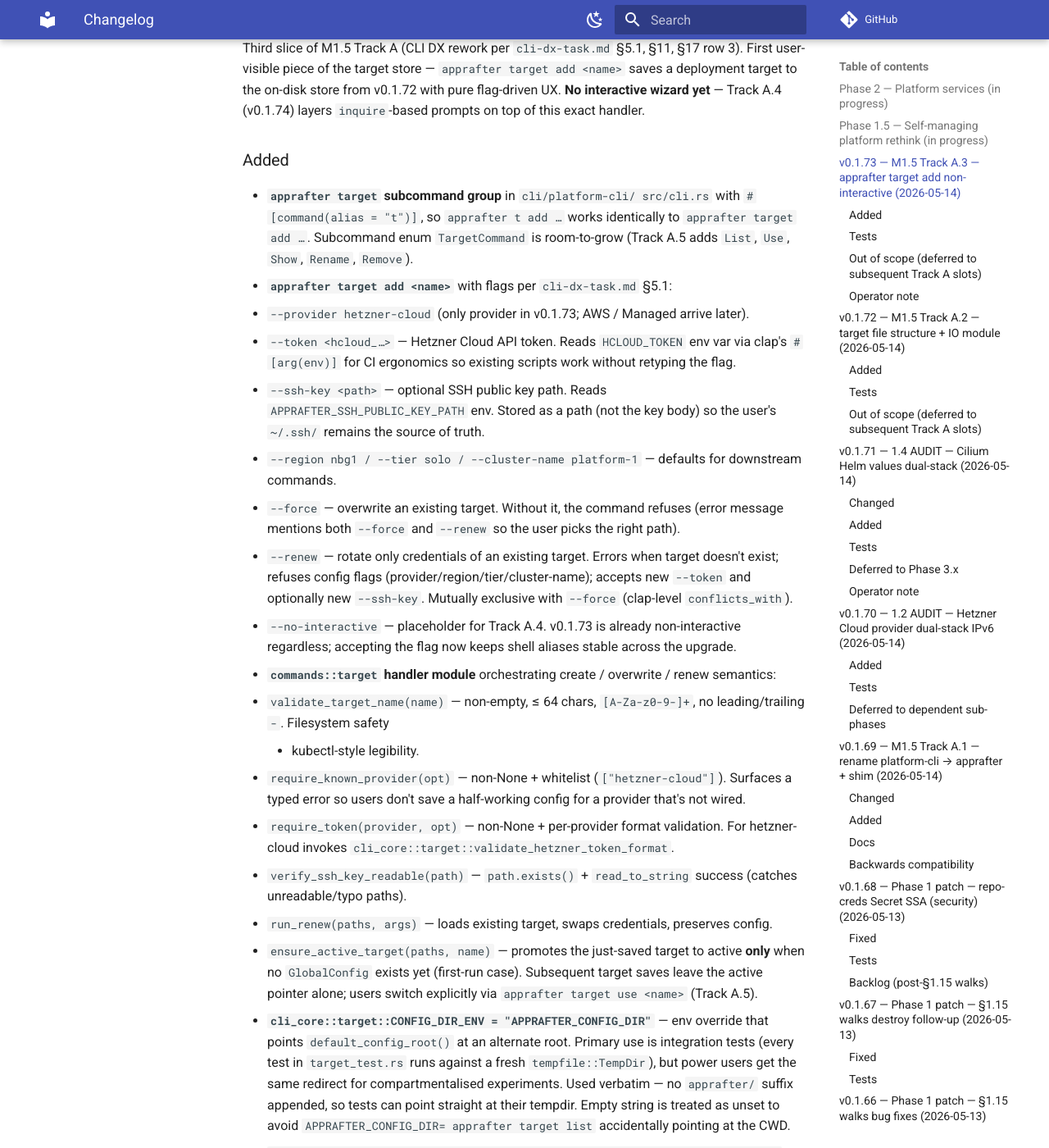
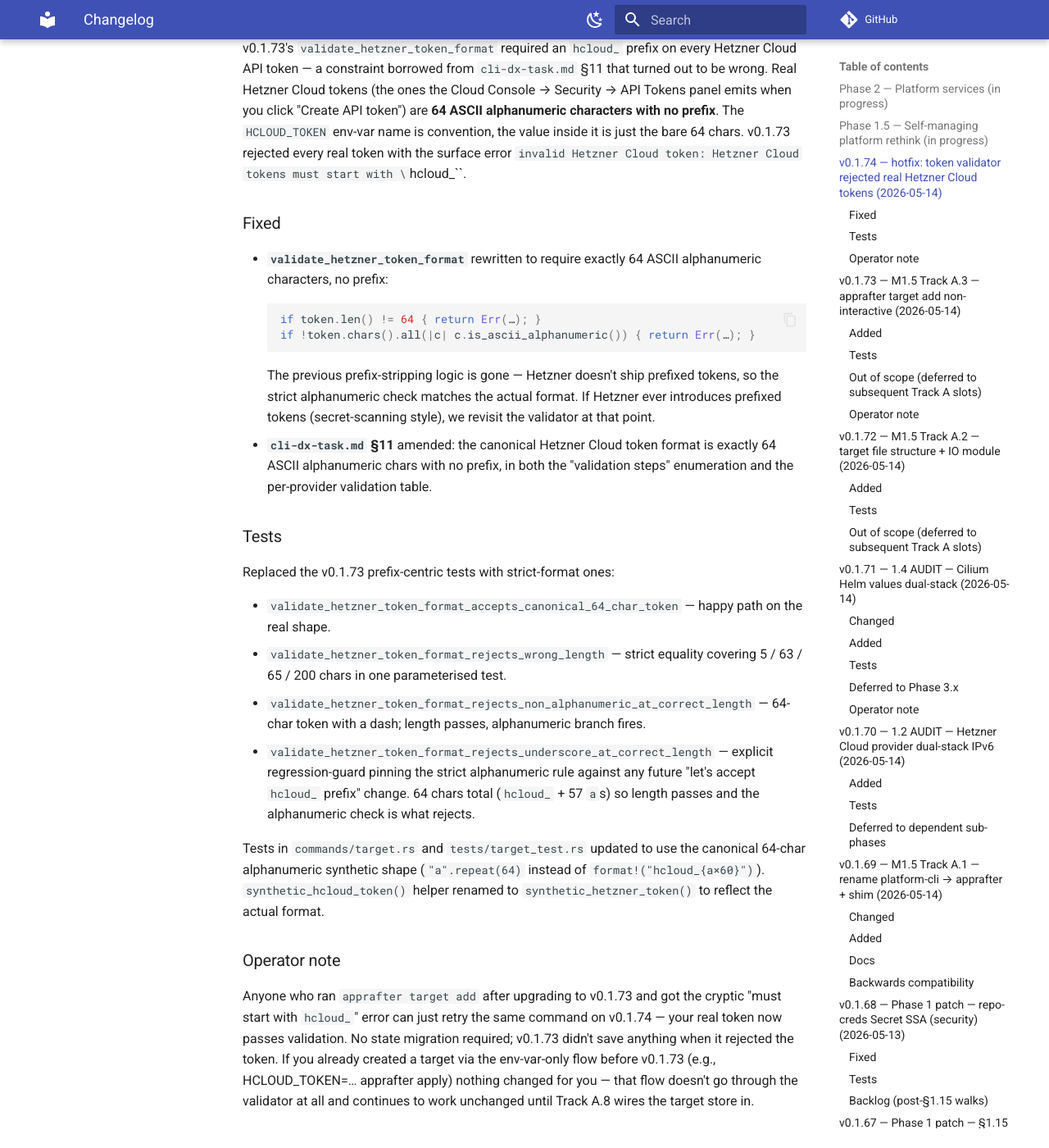
Before and after one commit to AppRafter/apprafter, an MkDocs documentation site: the page built from docs/changelog/UNRELEASED.md, in a window 1280 px wide and 1400 px high, scrolled down 602 px. Shown: the whole window at 82% size. Built offline with MkDocs 1.6.1 and Material for MkDocs 9.7.7, drawn with Linux system fonts in a browser that asks for light colours; comment, search, counter and statistics services are not loaded; some of the changed text lies outside the part shown.

Commit message:
fix(cli-core): token validator rejected real Hetzner Cloud tokens
v0.1.73's validate_hetzner_token_format wrongly required an
`hcloud_` prefix on every Hetzner Cloud API token — a constraint
borrowed from cli-dx-task.md §11 that turned out to be wrong.
Real Hetzner Cloud tokens (emitted by Cloud Console → Security →
API Tokens) are exactly 64 ASCII alphanumeric characters with no
prefix. The HCLOUD_TOKEN env-var name is convention, the value
inside it is just the bare 64 chars. v0.1.73 rejected every real
token with `invalid Hetzner Cloud token: Hetzner Cloud tokens
must start with `hcloud_``.

- `validate_hetzner_token_format` rewritten to strict 64-char
  alphanumeric. No prefix logic, no length range — exact match
  on the canonical shape. If Hetzner ever introduces prefixed
  tokens (secret-scanning style) we revisit then; speculating now
  produces YAGNI surface.
- `cli-dx-task.md` §11 amended in both the validation-steps
  enumeration and the per-provider validation table to describe
  the real format.
- v0.1.73 tests with `format!("hcloud_{a×60}")` shapes replaced
  with `"a".repeat(64)`. `synthetic_hcloud_token()` helper renamed
  to `synthetic_hetzner_token()` to reflect actual format.

Tests (5 in cli-core, plus updates in commands/target.rs and
tests/target_test.rs):
- accepts_canonical_64_char_token (happy path)
- rejects_wrong_length (parameterised: 5/63/65/200 chars)
- rejects_non_alphanumeric_at_correct_length (64-char with dash;
  length passes, alphanumeric branch fires)
- rejects_underscore_at_correct_length (regression-guard against
  the v0.1.73 hcloud_-prefix surface; 64 chars total so length
  passes and the alphanumeric check is what rejects).

Operator note: anyone who hit "must start with `hcloud_`" on
v0.1.73 can re-run the same `apprafter target add` on v0.1.74 —
real tokens now pass. No state to migrate; v0.1.73 didn't save
anything when it rejected the token. The env-var-only
`HCLOUD_TOKEN=… apprafter apply` flow was never affected (it
doesn't go through the validator).

cargo test --workspace (400+ tests) + cargo clippy --all-targets
-D warnings + cargo fmt --check + scripts/check-spdx-headers.sh
(153 files): all green.

Co-Authored-By: Claude Opus 4.7 (1M context) <noreply@anthropic.com>

````diff
--- a/docs/changelog/UNRELEASED.md
+++ b/docs/changelog/UNRELEASED.md
@@ -12,6 +12,73 @@ patch of each phase.
 _No entries yet — Phase 2 (M2) opens with v0.2.0._
 
 ## Phase 1.5 — Self-managing platform rethink (in progress)
+
+## v0.1.74 — hotfix: token validator rejected real Hetzner Cloud tokens (2026-05-14)
+
+v0.1.73's `validate_hetzner_token_format` required an `hcloud_`
+prefix on every Hetzner Cloud API token — a constraint borrowed
+from `cli-dx-task.md` §11 that turned out to be wrong. Real
+Hetzner Cloud tokens (the ones the Cloud Console → Security → API
+Tokens panel emits when you click "Create API token") are **64
+ASCII alphanumeric characters with no prefix**. The `HCLOUD_TOKEN`
+env-var name is convention, the value inside it is just the bare
+64 chars. v0.1.73 rejected every real token with the surface
+error `invalid Hetzner Cloud token: Hetzner Cloud tokens must
+start with \`hcloud_\``.
+
+### Fixed
+
+- **`validate_hetzner_token_format`** rewritten to require exactly
+  64 ASCII alphanumeric characters, no prefix:
+  ```rust
+  if token.len() != 64 { return Err(…); }
+  if !token.chars().all(|c| c.is_ascii_alphanumeric()) { return Err(…); }
+  ```
+  The previous prefix-stripping logic is gone — Hetzner doesn't
+  ship prefixed tokens, so the strict alphanumeric check matches
+  the actual format. If Hetzner ever introduces prefixed tokens
+  (secret-scanning style), we revisit the validator at that point.
+- **`cli-dx-task.md` §11** amended: the canonical Hetzner Cloud
+  token format is exactly 64 ASCII alphanumeric chars with no
+  prefix, in both the "validation steps" enumeration and the
+  per-provider validation table.
+
+### Tests
+
+Replaced the v0.1.73 prefix-centric tests with strict-format
+ones:
+
+- `validate_hetzner_token_format_accepts_canonical_64_char_token`
+  — happy path on the real shape.
+- `validate_hetzner_token_format_rejects_wrong_length` — strict
+  equality covering 5 / 63 / 65 / 200 chars in one parameterised
+  test.
+- `validate_hetzner_token_format_rejects_non_alphanumeric_at_correct_length`
+  — 64-char token with a dash; length passes, alphanumeric branch
+  fires.
+- `validate_hetzner_token_format_rejects_underscore_at_correct_length`
+  — explicit regression-guard pinning the strict alphanumeric
+  rule against any future "let's accept `hcloud_` prefix" change.
+  64 chars total (`hcloud_` + 57 `a`s) so length passes and the
+  alphanumeric check is what rejects.
+
+Tests in `commands/target.rs` and `tests/target_test.rs` updated
+to use the canonical 64-char alphanumeric synthetic shape
+(`"a".repeat(64)` instead of `format!("hcloud_{a×60}")`).
+`synthetic_hcloud_token()` helper renamed to
+`synthetic_hetzner_token()` to reflect the actual format.
+
+### Operator note
+
+Anyone who ran `apprafter target add` after upgrading to v0.1.73
+and got the cryptic "must start with `hcloud_`" error can just
+retry the same command on v0.1.74 — your real token now passes
+validation. No state migration required; v0.1.73 didn't save
+anything when it rejected the token. If you already created a
+target via the env-var-only flow before v0.1.73 (e.g., HCLOUD_TOKEN=…
+apprafter apply) nothing changed for you — that flow doesn't go
+through the validator at all and continues to work unchanged
+until Track A.8 wires the target store in.
 
 ## v0.1.73 — M1.5 Track A.3 — `apprafter target add` non-interactive (2026-05-14)
 
````
Also changed, not shown: cli-dx-task.md (+3 -3 lines), plan.md (+1 -0 lines), 3 other files.
